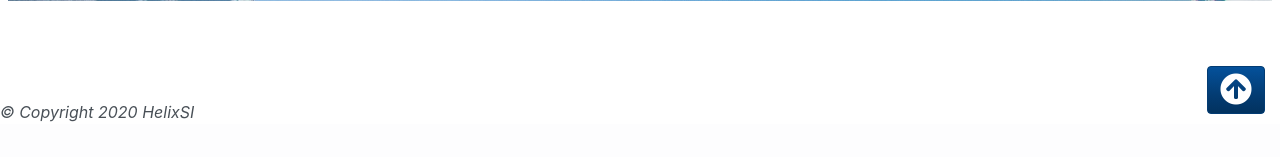
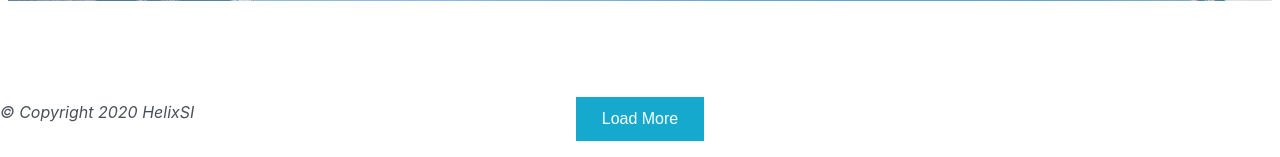
Before and after one commit to Toasted201/OpenClassroom_P06, a Symfony app: template templates/main/index.html.twig in a window 1280 px wide. Shown: the part 676-833 px from the top of the page. Before the commit the page ends 798 px from the top, so only its background shows below. Run offline with Twig, Linux system fonts and the light colour scheme; the template is opened without the code that fills it, so the values that code supplies are empty; some libraries are stand-ins or nearby versions.

Commit message:
#10 HomePage : LoadMore

```diff
--- a/public/css/index.css
+++ b/public/css/index.css
@@ -29,6 +29,21 @@ html {
     right: 15px;
   }
 
+  /* Load more */
+.load-more{
+    width: 10%;
+    background: #15a9ce;
+    text-align: center;
+    color: white;
+    padding: 10px 0px;
+    font-family: sans-serif;
+    margin-left: auto;
+    margin-right: auto;
+}
+
+.load-more:hover{
+    cursor: pointer;
+}
 
 /* forcer 5 colonnes */
 .col-5cols,
@@ -59,10 +74,3 @@ html {
         max-width: 100%;
     }
 }
-
-.card-img-top {
-    height: 60%;
-    min-height: 200px;
-    object-fit: cover;
-    vertical-align: middle;
-}
--- a/templates/base.html.twig
+++ b/templates/base.html.twig
@@ -66,10 +66,9 @@
             </div>
         </footer>
 
-
-        <script src="https://code.jquery.com/jquery-3.4.1.slim.min.js" integrity="sha384-J6qa4849blE2+poT4WnyKhv5vZF5SrPo0iEjwBvKU7imGFAV0wwj1yYfoRSJoZ+n" crossorigin="anonymous"></script>
+        <script src="https://code.jquery.com/jquery-3.4.1.min.js" integrity="sha256-CSXorXvZcTkaix6Yvo6HppcZGetbYMGWSFlBw8HfCJo=" crossorigin="anonymous"></script>
 		<script src="https://cdn.jsdelivr.net/npm/popper.js@1.16.0/dist/umd/popper.min.js" integrity="sha384-Q6E9RHvbIyZFJoft+2mJbHaEWldlvI9IOYy5n3zV9zzTtmI3UksdQRVvoxMfooAo" crossorigin="anonymous"></script>
 		<script src="https://stackpath.bootstrapcdn.com/bootstrap/4.4.1/js/bootstrap.min.js" integrity="sha384-wfSDF2E50Y2D1uUdj0O3uMBJnjuUD4Ih7YwaYd1iqfktj0Uod8GCExl3Og8ifwB6" crossorigin="anonymous"></script>
-        <script type="text/javascript">{% block textJS %}{% endblock %}</script>
+        {% block textJS %}{% endblock %}
     </body>
 </html>
--- a/templates/main/index.html.twig
+++ b/templates/main/index.html.twig
@@ -19,7 +19,6 @@
         <div class="alert alert-danger" role="alert">{{ flashError }}</div>
     {% endfor %}
 
-
     {# Au chargement de la page, seule l'image d'accueil (avec phrase d'accroche) s'affichera. Un bouton en bas à droite permettra de descendre l'affichage jusqu'au block de tricks #}
     <div class="imageAccueil mx-2 my-1">
         <img src="img\home.jpg" class="img-fluid"/>
@@ -31,55 +30,57 @@
         </div>
     </div>
 
-
-
-    {# TODO BLOC de TRICKS : 15 premières vignettes + load more #}
+    {# BLOC de TRICKS : 15 premières vignettes #}
     <div id="blockTricks" class="container my-5">
         <div class="row">
-            {% for trick in tricks %}
-                <div class="col-5cols col-lg-5cols col-sm-5cols d-flex align-items-stretch">
-
-                    <div class="card my-3">
-
-                        <div class="card-img-top">
-
-                            {% if trick.images is empty %}
-                                <img src="img\default.png" class="img-fluid" alt="">
-                            {% else %}
-                                {% for image in trick.images %}
-                                    {% if image.principal == 1 %}
-                                        <img src="{{ image.src }}" class="img-fluid" alt=""> {# TODO Voir le format des images + les centrer verticalement #}
-                                    {% else %}     {# TODO Contrôle à faire si erreur avec plusieurs principal ou aucune #}
-                                    {% endif %}
-                                {% endfor %}
-                            {% endif %}
-                        </div>
-                        <div class="card-body">
-
-                            <h5 class="card-title">{{ trick.title | upper }} </h5>
-                            <a href="{{ path('trick_show', {'id': trick.id}) }}"><button class="btn-info">La suite</button></a>
-                            {% if is_granted('ROLE_USER') %} {# les boutons edit and delete ne sont affichés que si l'utilisateur est connecté #}
-                                <a href="{{ path('trick_edit', {'id': trick.id}) }}">
-                                    <button><i class="far fa-edit"></i></button>
-                                </a>
-                                <a href="{{ path('home', {'id': trick.id}) }}">
-                                    <button><i class="fas fa-trash-alt"></i></button>
-                                    {# TODO le bouton de suppression n'affiche pas de page spécifique, mais une fenêtre modale demande si l'utlisateur est sûr de vouloir supprimer ce trick #}
-                                </a>
-                            {% endif %}
-                        </div>
-
-                    </div>
-
-                </div>
-            {% endfor %}
-
+        {% include ('main/blockTricks.html.twig') %}
         </div>
     </div>
 
-    {# TODO Faire apparaitre le bouton lorsque plus de 15 tricks sont chargés #}
+    {# BLOC de TRICKS : load more #}
+    <p class="load-more">Load More</p>
+    <input type="hidden" id="numTrick" value="0">
+    <input type="hidden" id="all" value=" {{ nbTricks }}">
+
+    {# Bouton Up : Apparait si on load plus de 15 tricks #}
     <div class="buttonUp">
         <a href="#blockTricks"><button type="button" class="btn btn-info"><i class="fas fa-arrow-circle-up fa-2x"></i></button></a>
     </div>
 
 {% endblock %}
+
+{% block textJS %}
+{# load more #}
+<script type="text/javascript">
+    $('.buttonUp').hide();
+    $(document).ready(function(){
+        $('.load-more').click(function(){
+            var numTrick = Number($('#numTrick').val());
+            var allcount = Number($('#all').val());
+            var trickPerPage = 15;
+            numTrick = numTrick + trickPerPage;
+
+            if(numTrick <= allcount){
+                $("#numTrick").val(numTrick);
+
+                $.ajax({
+                    url: '{{ path('blockTricks') }}',
+                    type : 'GET',
+                    data : 'numTrick=' + numTrick,
+                    success: function(response){
+                        $('.col-5cols').last().after(response);
+                    }
+                });
+            }
+
+            if (numTrick >= (allcount - trickPerPage)){
+            $('.load-more').hide();
+            }
+
+            if (numTrick >= trickPerPage){
+            $('.buttonUp').show();
+            }
+        })
+    });
+</script>
+{% endblock %}
```
Also changed, not shown: src/Controller/MainController.php (+23 -1 lines), templates/main/blockTricks.html.twig (added, +36 -0 lines).
